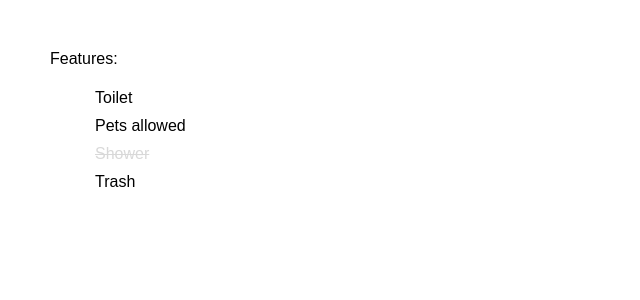
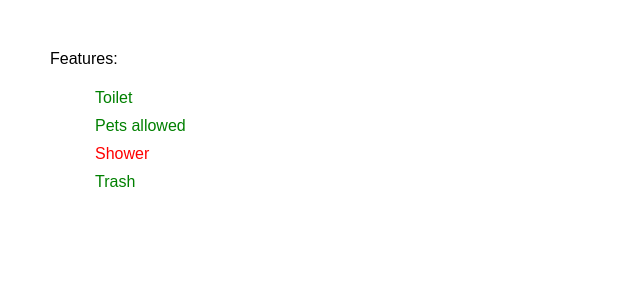
Before and after one commit to kevinYCKim33/hipcamp, a React (Create React App) app: page / in a window 1280 px wide. Shown: the top 300 px of the page, without its empty margins (0-640 px from the left). Built offline with nearby package versions, Linux system fonts and the light colour scheme.

Commit message:
replaced strikethrough with colors

```diff
--- a/src/components/Feature.js
+++ b/src/components/Feature.js
@@ -5,21 +5,20 @@ import NoSubFeature from './NoSubFeature';
 class Feature extends React.Component {
   constructor() {
     super();
-    this.handleOnClick = this.handleOnClick.bind(this);
     this.state = {
       displaySubfeatures: false,
     }
   }
 
-  handleOnClick = () => {
+  handleFeatureClick = () => {
     this.setState({
       displaySubfeatures: true,
     });
   }
 
   render() {
+    const {subfeatures, presence, title} = this.props.feature;
     let subfeaturesDisplay = null;
-    const {subfeatures, presence, title} = this.props.feature;
     if (this.state.displaySubfeatures) {
       if (subfeatures.length > 0) {
         subfeaturesDisplay = (
@@ -32,7 +31,7 @@ class Feature extends React.Component {
       }
     }
     return (
-      <li onClick={this.handleOnClick} className={presence ? null : "unavailable"}>
+      <li onClick={this.handleFeatureClick} className={presence ? "available" : "unavailable"}>
         <div>
           {title}
         </div>
--- a/src/components/FeaturesList.js
+++ b/src/components/FeaturesList.js
@@ -3,7 +3,6 @@ import Feature from './Feature';
 
 const FeaturesList = ({features}) => {
   return (
-    <div>
     <ul className="features">
       {features.map((feature, index) => {
         return (
@@ -11,7 +10,6 @@ const FeaturesList = ({features}) => {
         );
       })}
     </ul>
-    </div>
   );
 }
 
--- a/src/components/NoSubFeature.js
+++ b/src/components/NoSubFeature.js
@@ -3,7 +3,7 @@ import React from 'react';
 const NoSubFeature = () => {
   return (
     <ul>
-      <li>
+      <li className="no-addl-info">
         No subfeatures to display
       </li>
     </ul>
--- a/src/containers/App.css
+++ b/src/containers/App.css
@@ -15,7 +15,13 @@
 /* when a feature is unavailable
 i.e. showers are not provided */
 .unavailable {
-  text-decoration: line-through;
-  color: gray;
-  opacity: 0.3;
+  color: red;
 }
+
+.available {
+  color: green;
+}
+
+.no-addl-info {
+  color: black;
+}
```
Lines whose indentation alone changed are shown as unchanged.
